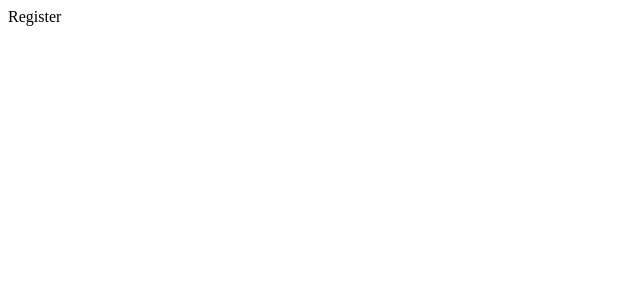
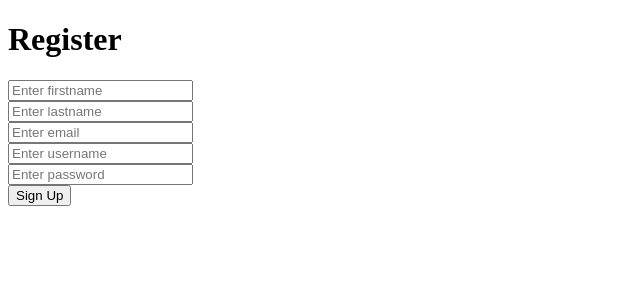
Before and after one commit to christian-anunciado/TeknoPlat, a React (Create React App) app in the folder frontend/: page /#/register in a window 1280 px wide. Shown: the top 300 px of the page, without its empty margins (0-640 px from the left). Built offline with nearby package versions, Linux system fonts and the light colour scheme.

Commit message:
added Mod 1.1 register account

```diff
--- a/frontend/src/App.js
+++ b/frontend/src/App.js
@@ -20,7 +20,7 @@ function App() {
 
         */}
         <Route path="/">
-          <Route index element={<SamplePage />} />
+          <Route index element={<Login />} />
           <Route path="login" element={<Login />} />
           <Route path="register" element={<Register />} />
         </Route>
--- a/frontend/src/pages/Login.jsx
+++ b/frontend/src/pages/Login.jsx
@@ -1,8 +1,32 @@
 import React from 'react'
+import { useEffect } from 'react'
+import { useState } from 'react'
+import axios from 'axios'
 
 function Login() {
+    const [user, setUser] = useState([])
+    useEffect(() => {
+        fetchApi()
+    }, []);
+
+    const fetchApi = async () => {
+        const response = await axios.get('http://127.0.0.1:8000/api/users')
+        const data = await response.data
+        setUser(data)
+    }
+
+    console.log('api: ', typeof (api));
+
     return (
-        <div>Login</div>
+        <div>
+            <h1>Login</h1>
+            <h3>Enter details</h3>
+            <h1> TEST </h1>
+            {
+              user.map((users) => {
+                return <p key = {users.userID}> {users.firstname} </p>
+            })}
+        </div>
     )
 }
 
--- a/frontend/src/pages/Register.jsx
+++ b/frontend/src/pages/Register.jsx
@@ -1,8 +1,87 @@
 import React from 'react'
+import { useState } from 'react'
+import axios from 'axios'
 
-function Register() {
+
+
+const Register = () => {
+
+    const [firstname, setFN] = useState("")
+    const [lastname, setLN] = useState("")
+    const [email, setEmail] = useState("")
+    const [username, setUsername] = useState("")
+    const [password, setPassword] = useState("")
+
+
+    const registerUser = async () => {
+        let formField = new FormData()
+
+        formField.append('firstname',firstname)
+        formField.append('lastname',lastname)
+        formField.append('email',email)
+        formField.append('username',username)
+        formField.append('password',password)
+
+        await axios({
+            method: 'post',
+            url: 'http://localhost:8000/api/add',
+            data: formField
+        }).then((response) => {
+            console.log(response.data);
+        })
+        setFN("")
+        setLN("")
+        setEmail("")
+        setUsername("")
+        setPassword("")
+    }
     return (
-        <div>Register</div>
+        <div>
+            <h1>Register</h1>
+
+                <input
+                type="text"
+                placeholder="Enter firstname"
+                name="firstname"
+                value={firstname}
+                onChange={(e) => setFN(e.target.value)}
+                /> <br/>
+
+                <input
+                type="text"
+                placeholder="Enter lastname"
+                name="lastname"
+                value={lastname}
+                onChange={(e) => setLN(e.target.value)}
+                /> <br/>
+
+                <input
+                type="text"
+                placeholder="Enter email"
+                name="email"
+                value={email}
+                onChange={(e) => setEmail(e.target.value)}
+                /> <br/>
+
+                <input
+                type="text"
+                placeholder="Enter username"
+                name="username"
+                value={username}
+                onChange={(e) => setUsername(e.target.value)}
+                /> <br/>
+
+                <input
+                type="password"
+                placeholder="Enter password"
+                name="password"
+                value={password}
+                onChange={(e) => setPassword(e.target.value)}
+                /> <br/>
+
+                <button onClick={registerUser}>Sign Up</button>
+
+        </div>
     )
 }
 
--- a/frontend/src/pages/SamplePage.jsx
+++ b/frontend/src/pages/SamplePage.jsx
@@ -23,6 +23,7 @@ function SamplePage() {
         <div>
             <h1>Sample Page</h1>
             <h3>Sample Api Call:</h3>
+            <h1> TEST </h1>
             {api.map((apis) => {
                 return <p key={apis.id}> {apis.modelBody} </p>
             })}
```
